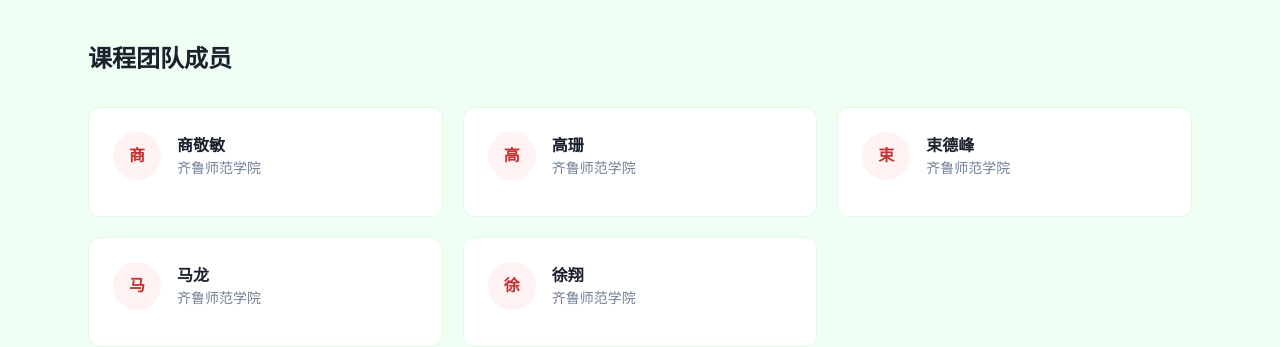
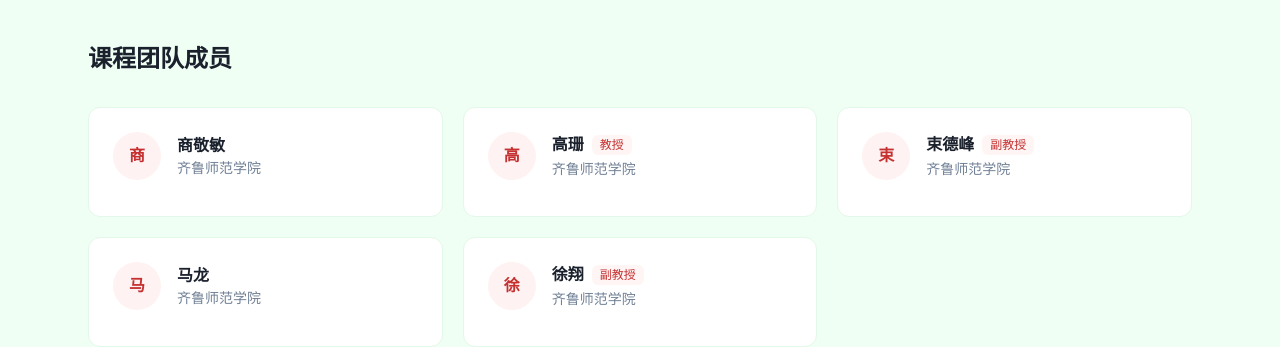
Before and after one commit to whirlsyu/ai-biology-course, a plain HTML site: page team.html in a window 1280 px wide. Shown: the part 800-1147 px from the top of the page. Drawn offline with nearby package versions, Linux system fonts and the light colour scheme.

Commit message:
团队信息：高珊标教授标签，束德峰和徐翔标副教授标签（红标显示）

```diff
--- a/team.html
+++ b/team.html
@@ -108,7 +108,10 @@
                                 <span class="text-base font-semibold" style="color: var(--color-primary); font-family: var(--font-heading);">高</span>
                             </div>
                             <div class="min-w-0">
-                                <h4 class="font-semibold text-base truncate" style="color: var(--color-text-primary); font-family: var(--font-heading);">高珊</h4>
+                                <div class="flex items-center gap-2 mb-0.5">
+                                    <h4 class="font-semibold text-base truncate" style="color: var(--color-text-primary); font-family: var(--font-heading);">高珊</h4>
+                                    <span class="text-xs px-2 py-0.5 rounded-md inline-flex items-center whitespace-nowrap tag-primary">教授</span>
+                                </div>
                                 <p class="text-sm truncate body-small">齐鲁师范学院</p>
                             </div>
                         </div>
@@ -120,7 +123,10 @@
                                 <span class="text-base font-semibold" style="color: var(--color-primary); font-family: var(--font-heading);">束</span>
                             </div>
                             <div class="min-w-0">
-                                <h4 class="font-semibold text-base truncate" style="color: var(--color-text-primary); font-family: var(--font-heading);">束德峰</h4>
+                                <div class="flex items-center gap-2 mb-0.5">
+                                    <h4 class="font-semibold text-base truncate" style="color: var(--color-text-primary); font-family: var(--font-heading);">束德峰</h4>
+                                    <span class="text-xs px-2 py-0.5 rounded-md inline-flex items-center whitespace-nowrap tag-primary">副教授</span>
+                                </div>
                                 <p class="text-sm truncate body-small">齐鲁师范学院</p>
                             </div>
                         </div>
@@ -144,7 +150,10 @@
                                 <span class="text-base font-semibold" style="color: var(--color-primary); font-family: var(--font-heading);">徐</span>
                             </div>
                             <div class="min-w-0">
-                                <h4 class="font-semibold text-base truncate" style="color: var(--color-text-primary); font-family: var(--font-heading);">徐翔</h4>
+                                <div class="flex items-center gap-2 mb-0.5">
+                                    <h4 class="font-semibold text-base truncate" style="color: var(--color-text-primary); font-family: var(--font-heading);">徐翔</h4>
+                                    <span class="text-xs px-2 py-0.5 rounded-md inline-flex items-center whitespace-nowrap tag-primary">副教授</span>
+                                </div>
                                 <p class="text-sm truncate body-small">齐鲁师范学院</p>
                             </div>
                         </div>
```
